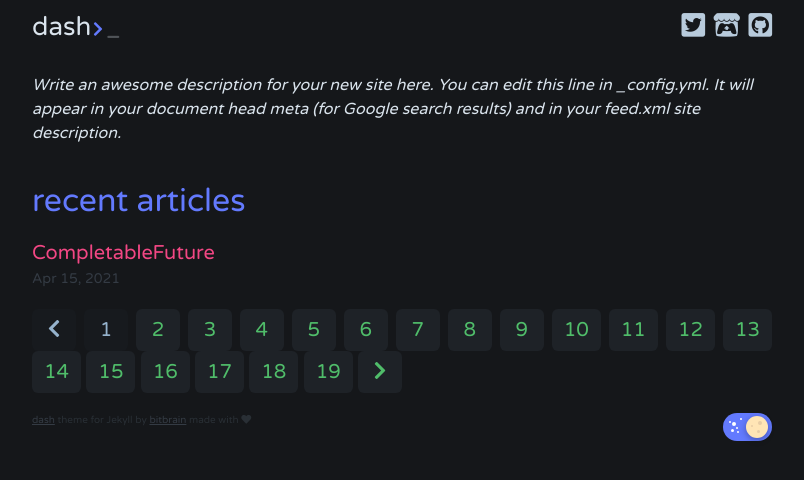
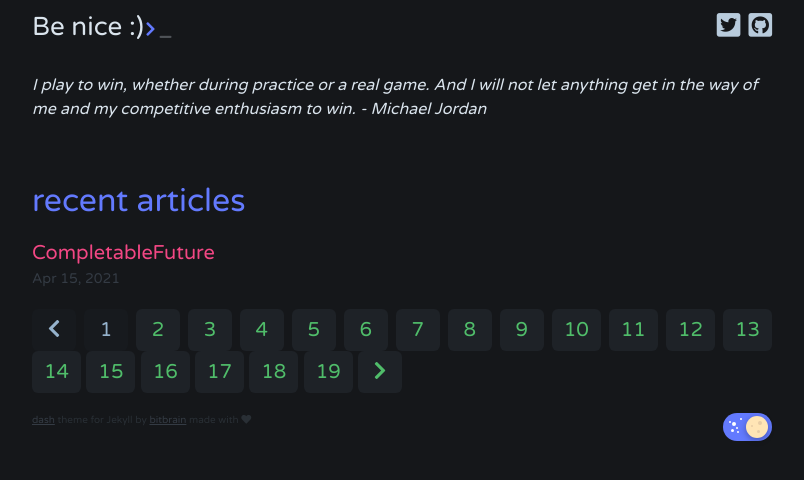
Before and after one commit to bitbrain/jekyll-dash, a Jekyll site: the page built from index.html, in a window 1280 px wide. Shown: the top 480 px of the page, without its empty margins (238-1042 px from the left). Built offline with Jekyll 4.4.1, drawn with Linux system fonts in a browser that asks for light colours; the list of posts is cut into pages by our own code.

Commit message:
modify config

```diff
--- a/_config.yml
+++ b/_config.yml
@@ -1,10 +1,8 @@
-title: dash
-author: GitHub User
-email: miguel-gonzalez@gmx.de
+title: Be nice :)
+author: nicejeremy
+email: woogri83@gmail.com
 description: > # this means to ignore newlines until "show_exerpts:"
-  Write an awesome description for your new site here. You can edit this
-  line in _config.yml. It will appear in your document head meta (for
-  Google search results) and in your feed.xml site description.
+  I play to win, whether during practice or a real game. And I will not let anything get in the way of me and my competitive enthusiasm to win. - Michael Jordan
 show_excerpts: false # set to true to show excerpts on the homepage
 
 paginate: 1
@@ -28,10 +26,7 @@ dash:
     - url: https://twitter.com/bitbrain_
       icon: twitter-square
       color: cyan
-    - url: https://bitbrain.itch.io
-      icon: itch-io
-      color: red
-    - url: https://github.com/bitbrain
+    - url: https://github.com/nicejeremy
       icon: github-square
       color: purple
 
```
